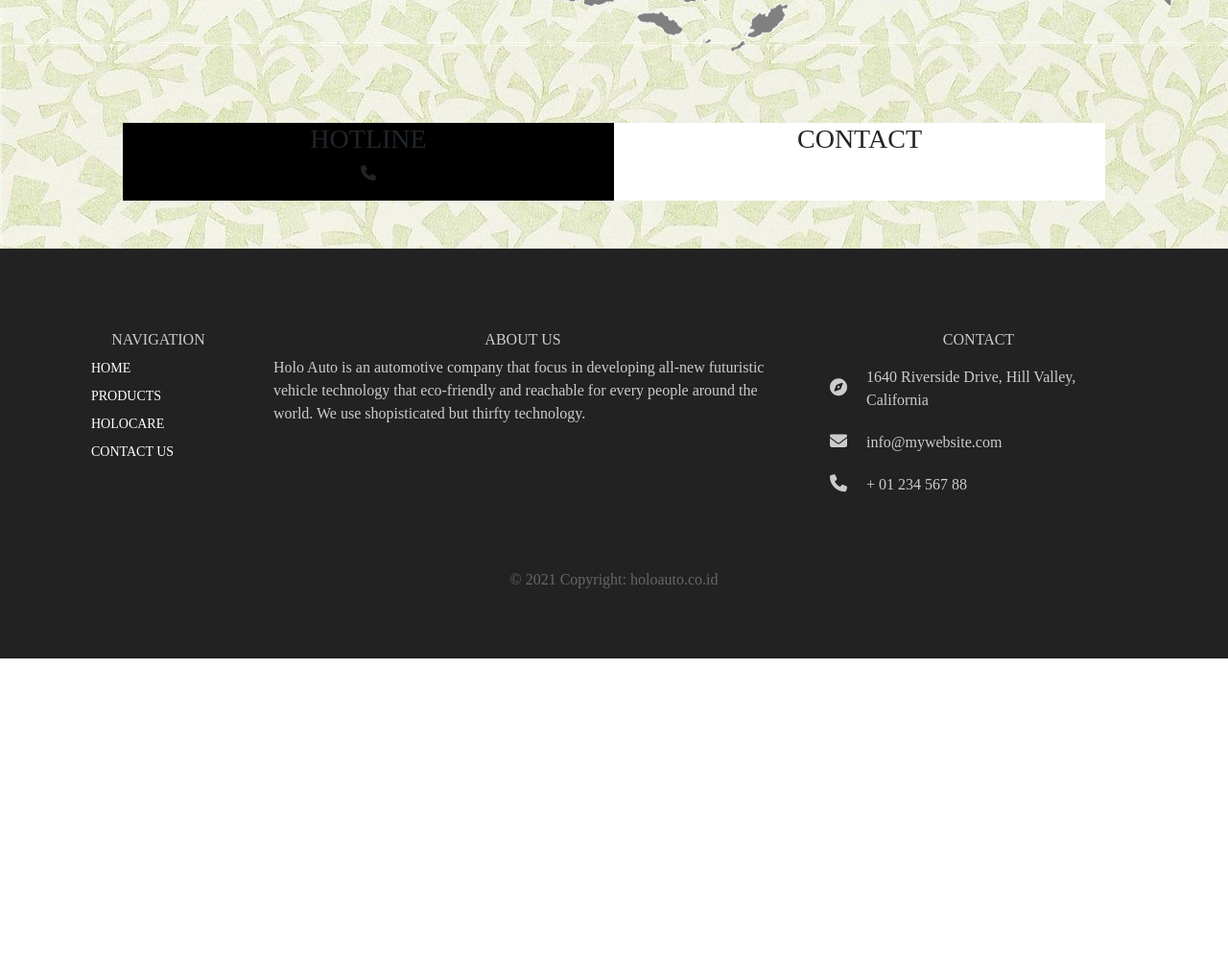
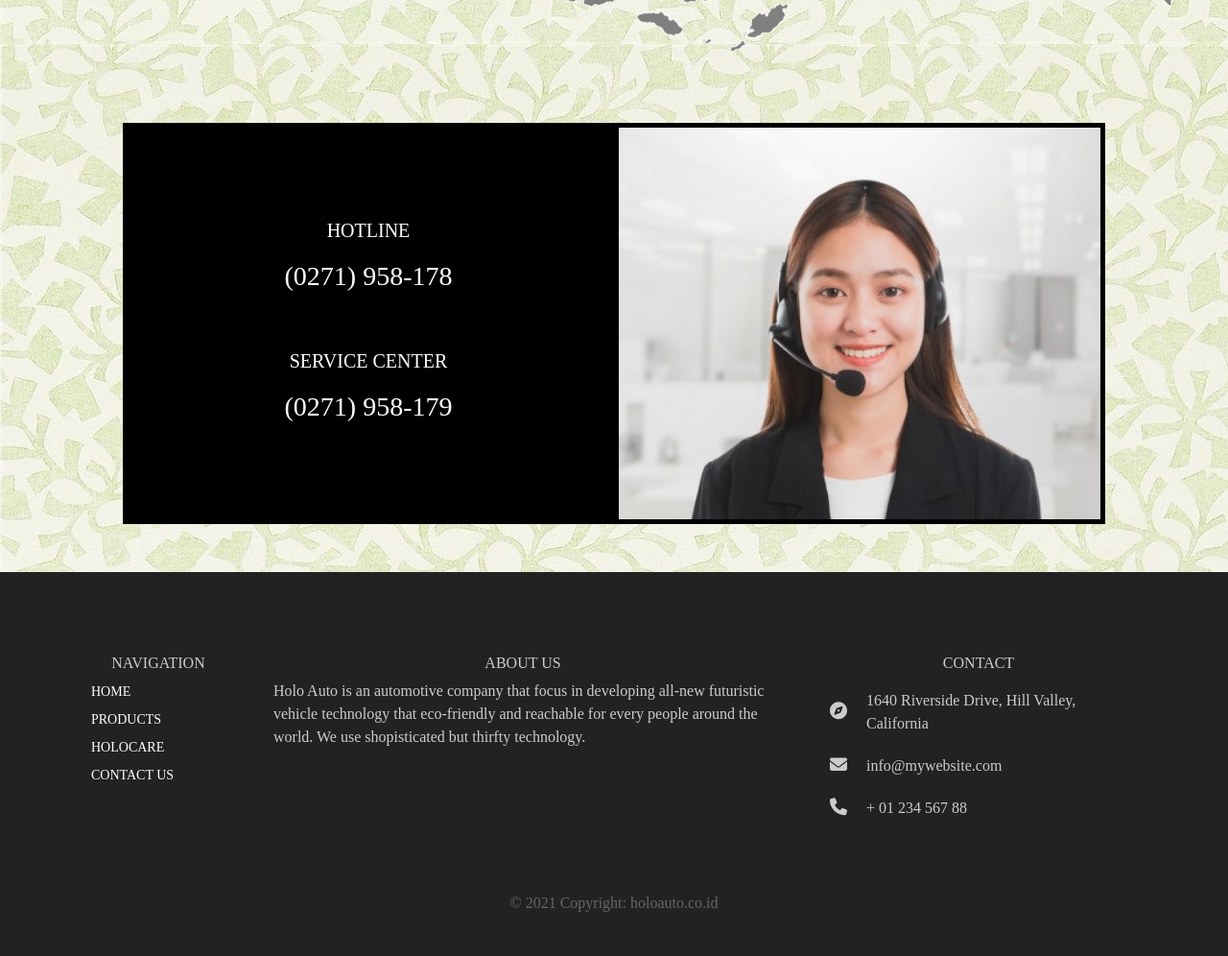
Before and after one commit to haretokidoki/holoauto, a plain HTML site: page holocare.html in a window 1280 px wide. Shown: the part 1320-2316 px from the top of the page at 96% size. Before the commit the page ends 2006 px from the top, so only its background shows below. Drawn offline with Linux system fonts and the light colour scheme; a web font is replaced by a local one.

Commit message:
holocare layout finished

```diff
--- a/holocare.html
+++ b/holocare.html
@@ -122,15 +122,17 @@
 	<div class="container contact">
 		<div class="row">
 			<div class="col-sm-6" style="background-color: black">
-				<div>
-					<h3>HOTLINE</h3>
-					<p><i class="fa fa-phone"></i></p>
+				<div class="context">
+					<p>HOTLINE</p>
+					<h3></i> (0271) 958-178</h3>
+					<br>
+					<br>
+					<p>SERVICE CENTER</p>
+					<h3></i> (0271) 958-179 </h3>
 				</div>
 			</div>
-			<div class="col-sm-6" style="background-color: white">
-				<div>
-					<h3>CONTACT</h3>
-				</div>
+			<div class="col-sm-6 conimax">
+
 			</div>
 		</div>
 	</div>
--- a/main.css
+++ b/main.css
@@ -185,6 +185,19 @@ body {
 	justify-content: center;
 }
 
+.context{
+	color: white;
+	padding: 20% 5% 20% 5%;
+}
+
+.context h3{
+	font-family: GothamProM;
+}
+
+.context p{
+	font-size: 20px;
+}
+
 .profile{
 	padding-bottom: 10px;
 	padding-top: 10px;
@@ -299,6 +312,14 @@ body {
 	max-height: 500px;
 }
 
+.conimax{
+	background-image: url(images/cs.jpg);
+	background-repeat: no-repeat;
+	background-size: cover;
+	background-position: center;
+	border: 5px solid black;
+}
+
 .page-footer {
 	background-color: #222;
 	color: #ccc;
```
Also changed, not shown: images/cs.jpg (added).
